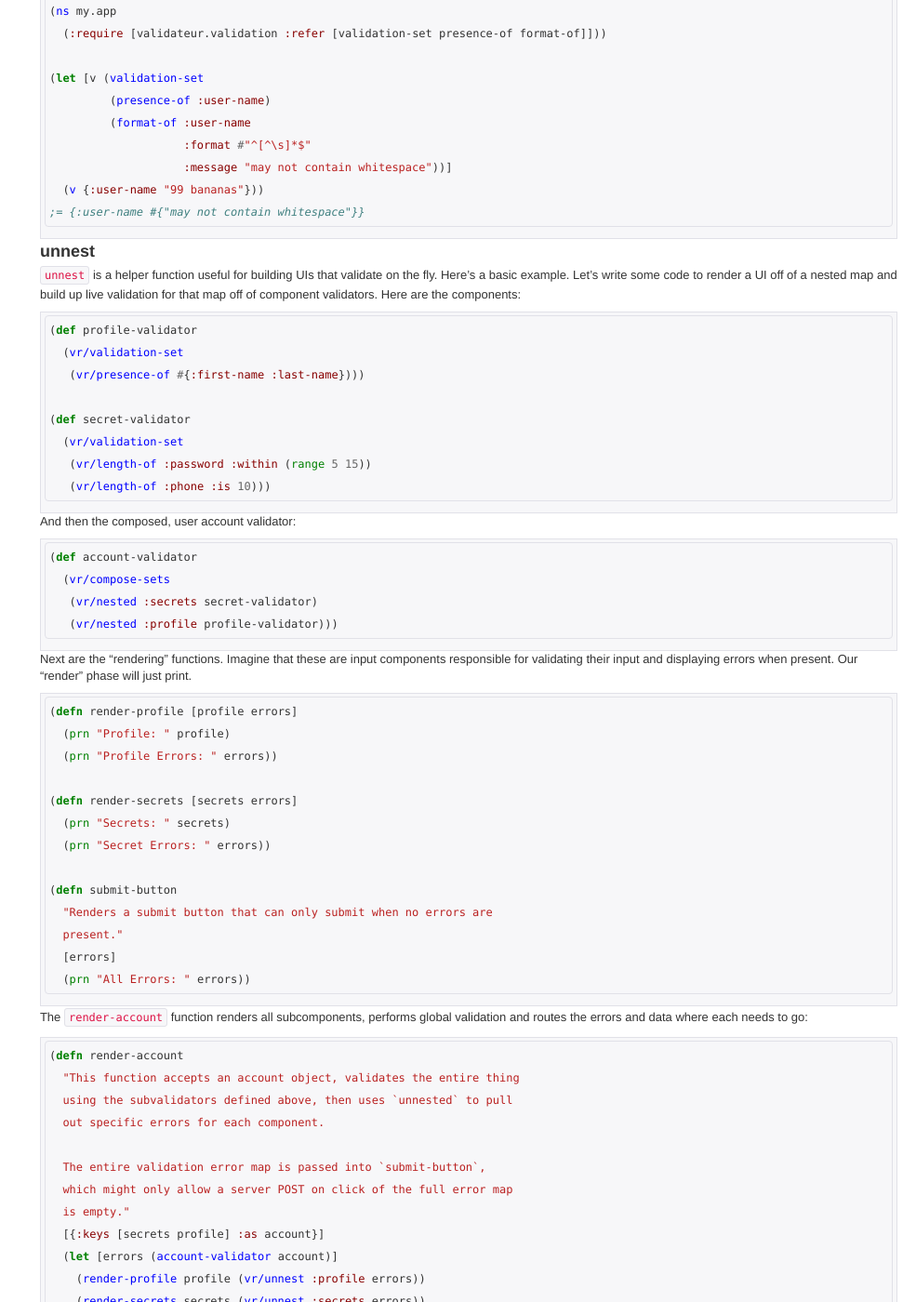
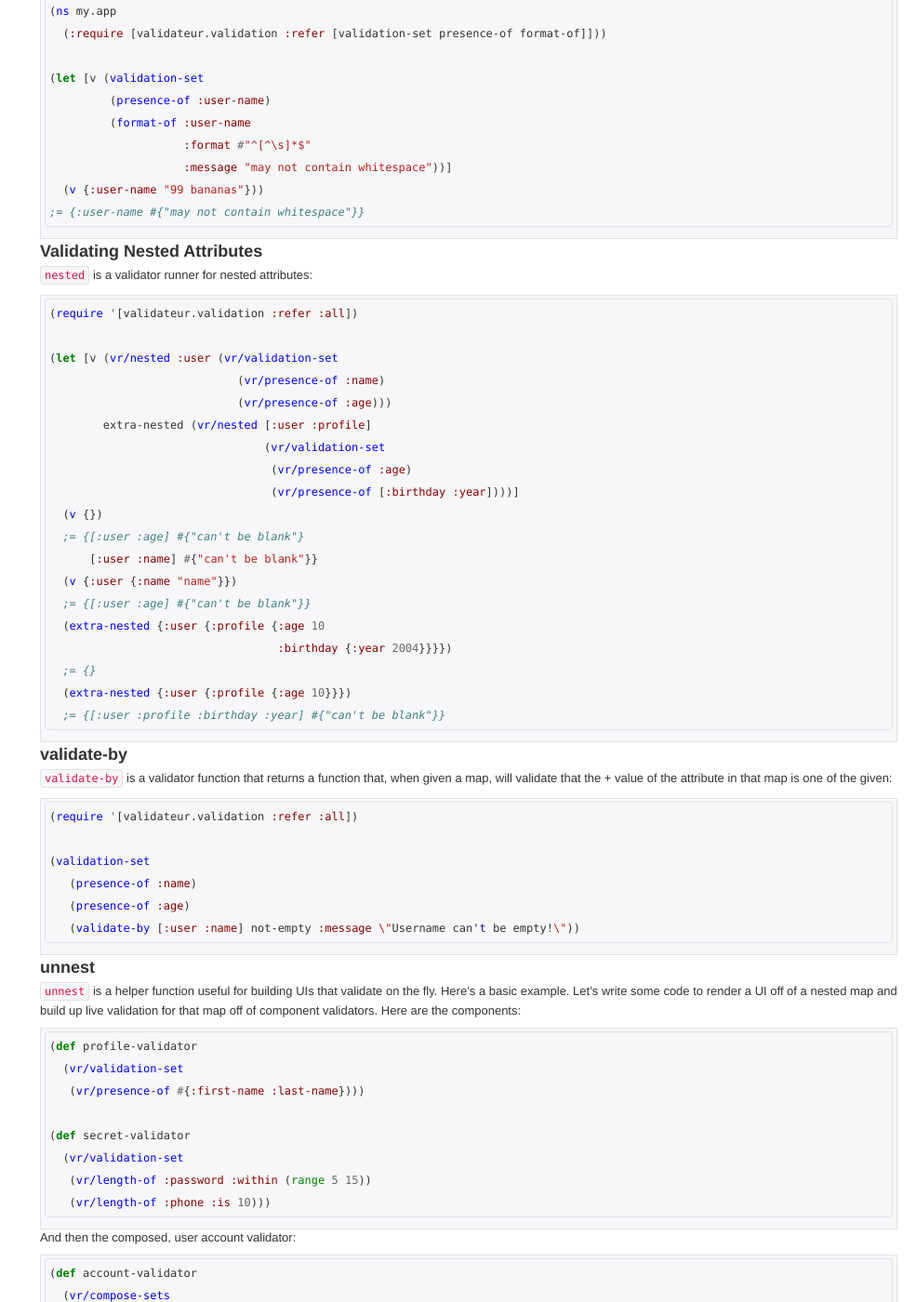
Before and after one commit to clojurewerkz/validateur.docs, a Jekyll site: the page built from articles/getting_started.md, in a window 1280 px wide and 1400 px high, scrolled down 1748 px. Shown: the whole window at 93% size, without its empty margins (295-1280 px from the left). Built offline with Jekyll 4.4.1, drawn with Linux system fonts in a browser that asks for light colours; some web fonts are replaced; Markdown is read by kramdown in place of the engine named in the settings.

Commit message:
Update for 2.3

````diff
--- a/articles/getting_started.md
+++ b/articles/getting_started.md
@@ -112,9 +112,54 @@ To retrive a map of keys to error messages simply call the validator with a map:
 ;= {:user-name #{"may not contain whitespace"}}
 ```
 
+### Validating Nested Attributes
+
+`nested` is a validator runner for nested attributes:
+
+``` clojure
+(require '[validateur.validation :refer :all])
+
+(let [v (vr/nested :user (vr/validation-set
+                            (vr/presence-of :name)
+                            (vr/presence-of :age)))
+        extra-nested (vr/nested [:user :profile]
+                                (vr/validation-set
+                                 (vr/presence-of :age)
+                                 (vr/presence-of [:birthday :year])))]
+  (v {})
+  ;= {[:user :age] #{"can't be blank"}
+      [:user :name] #{"can't be blank"}}
+  (v {:user {:name "name"}})
+  ;= {[:user :age] #{"can't be blank"}}
+  (extra-nested {:user {:profile {:age 10
+                                  :birthday {:year 2004}}}})
+  ;= {}
+  (extra-nested {:user {:profile {:age 10}}})
+  ;= {[:user :profile :birthday :year] #{"can't be blank"}}
+```
+
+### validate-by
+
+`validate-by` is a validator function that returns a function that,
+when given a map, will validate that the + value of the attribute in
+that map is one of the given:
+
+``` clojure
+(require '[validateur.validation :refer :all])
+
+(validation-set
+   (presence-of :name)
+   (presence-of :age)
+   (validate-by [:user :name] not-empty :message \"Username can't be empty!\"))
+```
+
+
 ### unnest
 
-`unnest` is a helper function useful for building UIs that validate on the fly. Here's a basic example. Let's write some code to render a UI off of a nested map and build up live validation for that map off of component validators. Here are the components:
+`unnest` is a helper function useful for building UIs that validate on
+the fly. Here's a basic example. Let's write some code to render a UI
+off of a nested map and build up live validation for that map off of
+component validators. Here are the components:
 
 ```clojure
 (def profile-validator
````
